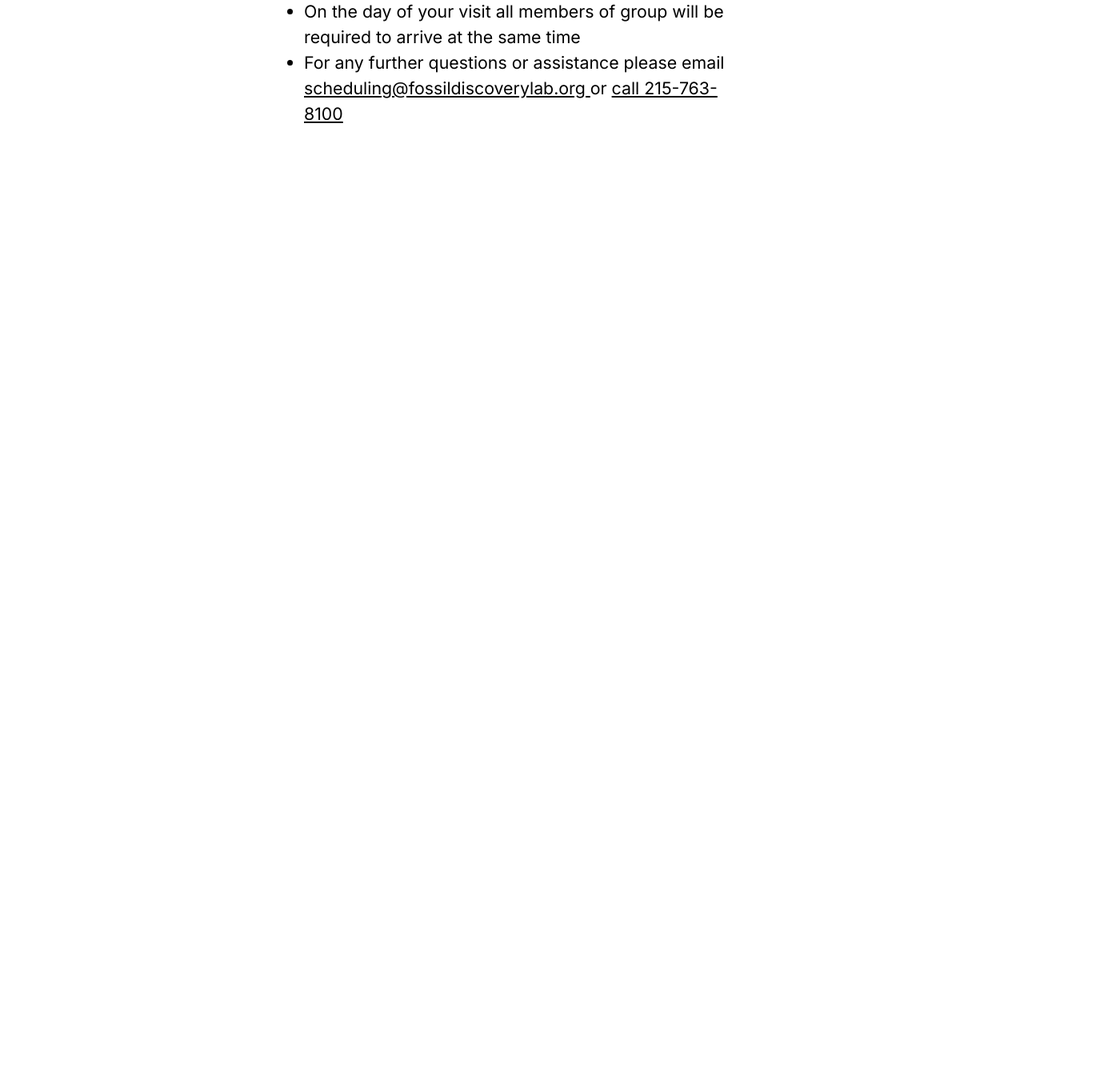
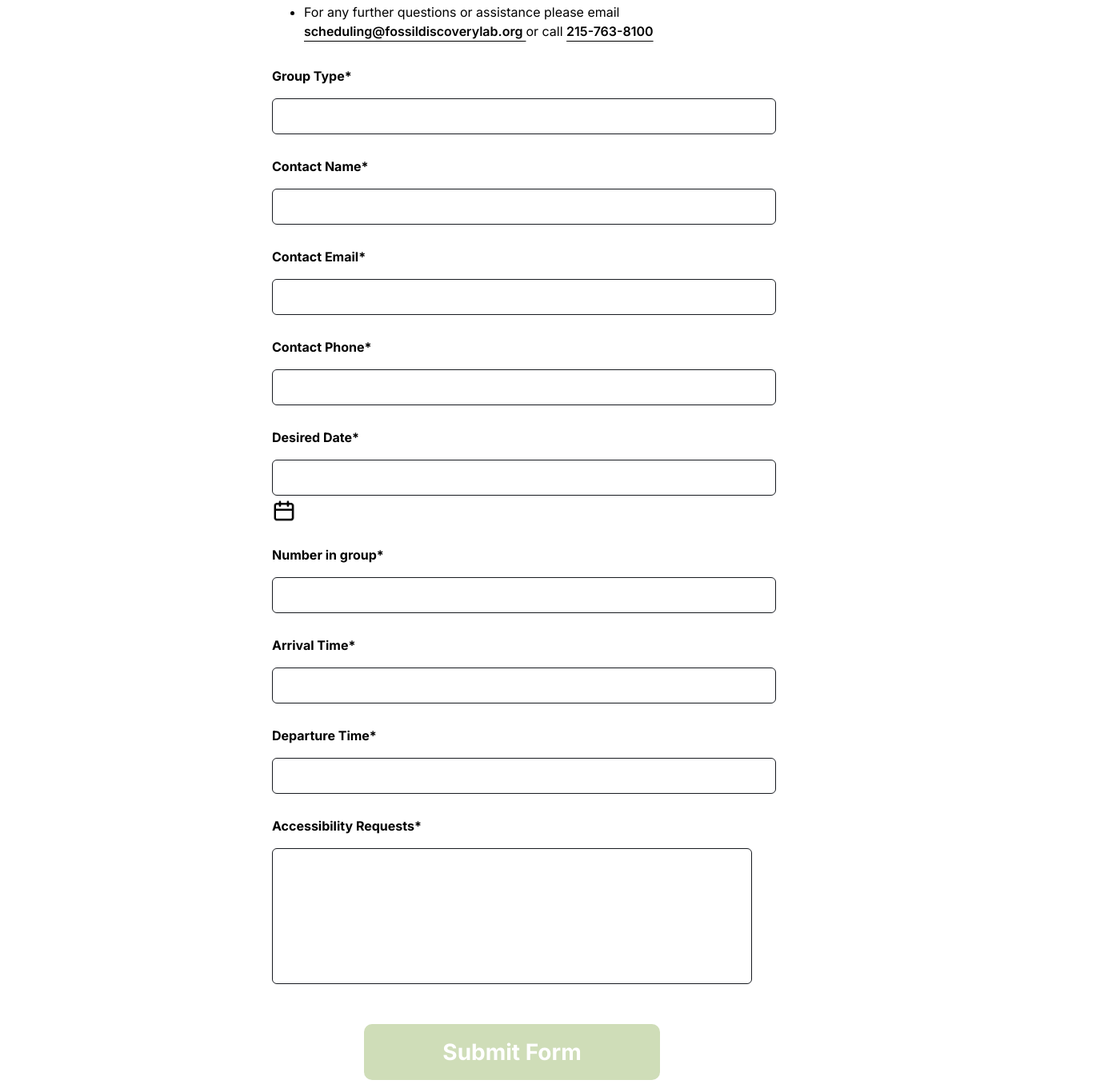
Before and after one commit to faoroj/FossilDiscoveryLab, a React (Vite) app in the folder FossilDiscoveryLab/: page /GroupVisit in a window 1280 px wide. Shown: the part 449-1805 px from the top of the page at 80% size, 1390 px wide, since content can reach past the window. Before the commit the page ends 800 px from the top, so only its background shows below. Built offline with nearby package versions, Linux system fonts and the light colour scheme.

Commit message:
Group Visit Form Setup

```diff
--- a/FossilDiscoveryLab/src/assets/index.js
+++ b/FossilDiscoveryLab/src/assets/index.js
@@ -32,6 +32,7 @@ import Map from "./map.png";
 import QuestionMark from "./questionmark.png";
 import DropdownBlack from "./DropdownBlack.png";
 import Accessibility from "./accessibility.png";
+import Calender from "./calender.png";
 
 
 
@@ -70,5 +71,6 @@ export {
     Map,
     QuestionMark,
     DropdownBlack,
-    Accessibility
+    Accessibility,
+    Calender,
 };
--- a/FossilDiscoveryLab/src/components/groupvisit/GroupVisitForm.jsx
+++ b/FossilDiscoveryLab/src/components/groupvisit/GroupVisitForm.jsx
@@ -1,10 +1,27 @@
-import React from 'react'
+import { GroupForm } from '../../constants';
 
 const GroupVisitForm = () => {
   return (
-    <div>
+    <section className='px mt-8'>
 
-    </div>
+      {GroupForm.map((form, index) => (
+        <div key={form.id} className='flex flex-col mb-7'>
+          <p className='text-bold-16'>{form.header}</p>
+          <div className={index === 8 ? 'w-full h-[170px] border rounded-[6px] mt-4 border-black' : 'border-black border w-[630px] h-[45px] rounded-[6px] mt-4'}></div>
+
+          {form.icon && <img src={form.icon} alt={`${form.title} icon`}
+          className='w-[30px] h-[30px] mt-1 cursor-pointer'/>}
+        </div>
+      ))}
+
+      <div className='mb-[100px] mt-[50px] flexCenter'>
+        <button className='bg-tertiarySecondary h-[70px] w-[370px] rounded-[10px] py-[17px] px-[90px]
+          flexCenter text-bold-28 text-flat hover:bg-secondary'>
+          Submit Form
+        </button>
+      </div>
+
+    </section>
   )
 }
 
--- a/FossilDiscoveryLab/src/components/groupvisit/GroupVisitHero.jsx
+++ b/FossilDiscoveryLab/src/components/groupvisit/GroupVisitHero.jsx
@@ -6,17 +6,17 @@ const GroupVisitHero = () => {
         <h1 className='text-semibold-48'>Book a Group Visit</h1>
         <div className="w-[173px] h-[1px] bg-primary mt-[2px]"></div>
 
-        <p className='text-normal-28 max-w-[800px] mt-[30px]'>
+        <p className='text-normal-21 max-w-[800px] mt-[30px]'>
             For group visits of 20 or more we offer a rate of 12$ per person.
             In order to be eligible:
         </p>
 
-        <ul className='list-disc list-outside text-normal-21 mt-[20px] ml-[40px] max-w-[900px]'>
+        <ul className='list-disc list-outside text-normal-16 mt-[20px] ml-[40px] max-w-[900px]'>
             <li>Reservations should be made 2 weeks in advanced </li>
             <li>Accepted credit cards are American Express, Discover, MasterCard, and Visa  </li>
             <li>On the day of your visit all members of group will be required to arrive at the same time </li>
-            <li>For any further questions or assistance please email <span className='underline'>scheduling@fossildiscoverylab.org </span>
-                or <span className='underline'>call 215-763-8100</span>
+            <li>For any further questions or assistance please email <span className='underline font-semibold underline-offset-[6px]'>scheduling@fossildiscoverylab.org </span>
+                or call <span className='underline font-semibold underline-offset-[6px]'>215-763-8100</span>
             </li>
         </ul>
     </section>
--- a/FossilDiscoveryLab/src/constants/index.js
+++ b/FossilDiscoveryLab/src/constants/index.js
@@ -1,7 +1,7 @@
 import {
   Assistance, Divider, DonateBanner, facebook, hero, instagram, Learning,
   logo,  Programs ,Tours, Trex, Trex2, Triceratops, twitter, youtube, Learning2,
-  ContactUs, JoinUs, FAQ, Address, Handicap, Car, Map, Dropdown, DropdownBlack
+  ContactUs, JoinUs, FAQ, Address, Handicap, Car, Map, Dropdown, DropdownBlack, Calender
 } from "../assets";
 
 export const navLinks = [
@@ -279,3 +279,44 @@ export const services = [
       icon: DropdownBlack
     }
   ];
+
+  export const GroupForm = [
+    {
+      id: "GroupForm-1",
+      header: "Group Type*",
+    },
+    {
+      id: "GroupForm-2",
+      header: "Contact Name*",
+    },
+    {
+      id: "GroupForm-3",
+      header: "Contact Email*",
+    },
+    {
+      id: "GroupForm-4",
+      header: "Contact Phone*",
+    },
+    {
+      id: "GroupForm-5",
+      header: "Desired Date*",
+      icon: Calender,
+    },
+    {
+      id: "GroupForm-6",
+      header: "Number in group*",
+    },
+    {
+      id: "GroupForm-7",
+      header: "Arrival Time*",
+    },
+    {
+      id: "GroupForm-8",
+      header: "Departure Time*",
+    },
+    {
+      id: "GroupForm-9",
+      header: "Accessibility Requests*",
+    }
+
+  ];
--- a/FossilDiscoveryLab/src/pages/GroupVisit.jsx
+++ b/FossilDiscoveryLab/src/pages/GroupVisit.jsx
@@ -14,10 +14,8 @@ const GroupVisit = () => {
         <div>
           <GroupVisitHero />
           <GroupVisitForm />
-          {/*
           <Newsletter />
           <Footer />
-          */}
         </div>
       </div>
 
```
Also changed, not shown: FossilDiscoveryLab/src/assets/calender.png (added).
